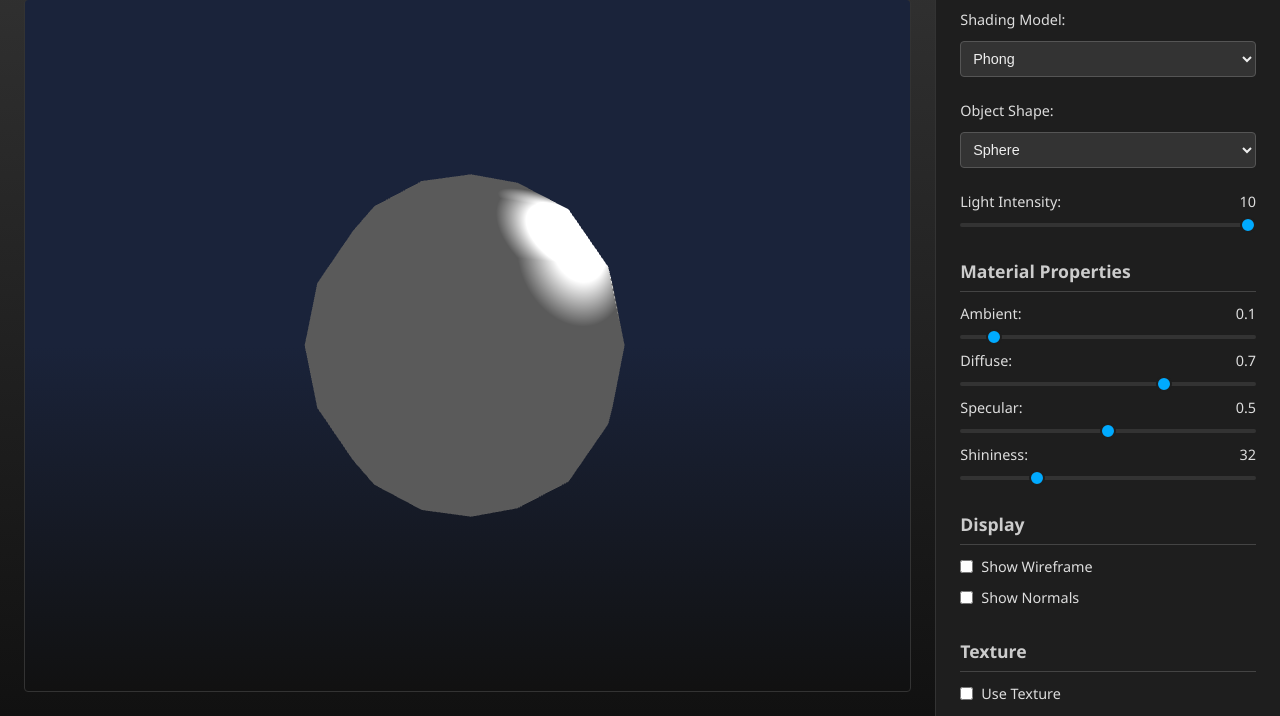
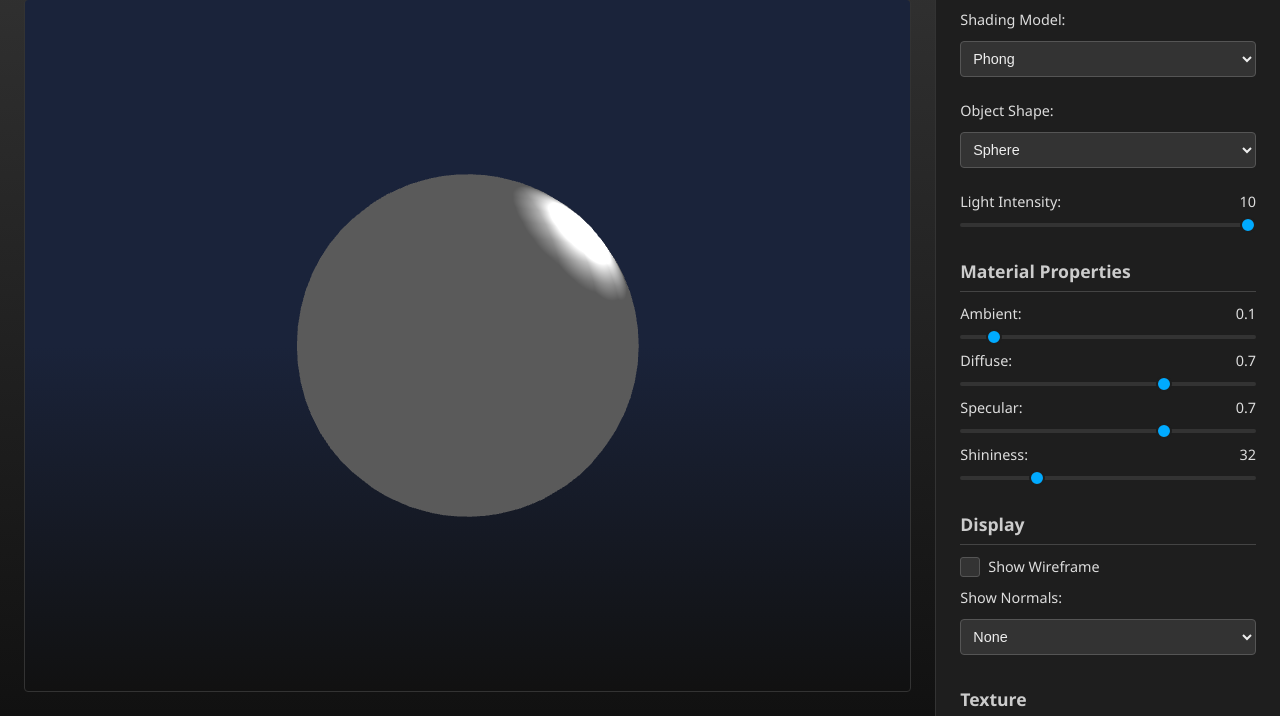
Before and after one commit to Gio-003/Lighting_visualizer, a website built with Vite: page lighting-visualizer/index.html in a window 1280 px wide. Shown: the part 84-800 px from the top of the page. Built offline with nearby package versions, Linux system fonts and the light colour scheme; animation ran at ten frames a second.

Commit message:
Isto manje izmene na frontu i dodavanje event listenera za diffuse

```diff
--- a/lighting-visualizer/index.html
+++ b/lighting-visualizer/index.html
@@ -48,8 +48,8 @@
         <label for="diffuse">Diffuse: <span id="diffuseValue">0.7</span></label>
         <input type="range" id="diffuse" name="diffuse" min="0" max="1" step="0.01" value="0.7">
 
-        <label for="specular">Specular: <span id="specularValue">0.5</span></label>
-        <input type="range" id="specular" name="specular" min="0" max="1" step="0.01" value="0.5">
+        <label for="specular">Specular: <span id="specularValue">0.7</span></label>
+        <input type="range" id="specular" name="specular" min="0" max="1" step="0.01" value="0.7">
 
         <label for="shininess">Shininess: <span id="shininessValue">32</span></label>
         <input type="range" id="shininess" name="shininess" min="1" max="128" value="32">
@@ -61,10 +61,12 @@
           <input type="checkbox" id="wireframe" name="wireframe">
           <label for="wireframe">Show Wireframe</label>
         </div>
-        <div class="checkbox-container">
-          <input type="checkbox" id="showNormals" name="showNormals">
-          <label for="showNormals">Show Normals</label>
-        </div>
+        <label for="normalsDisplay">Show Normals:</label>
+        <select id="normalsDisplay">
+          <option value="none" selected>None</option>
+          <option value="vertex">Vertex (All)</option>
+          <option value="face">Face (Averaged)</option>
+        </select>
       </div>
       <div class="control-group">
         <h3>Texture</h3>
--- a/lighting-visualizer/src/main.js
+++ b/lighting-visualizer/src/main.js
@@ -27,7 +27,7 @@ const pointLight = new THREE.PointLight(0xffffff, 200, 300);
 pointLight.position.set(10, 10, 10);
 scene.add(pointLight);
 // Create a sphere geometry and material, then add it to the scene with a wireframe overlay
-let geometry = new THREE.SphereGeometry(16, 8, 8);
+let geometry = new THREE.SphereGeometry(16, 32, 32);
 const material = new THREE.ShaderMaterial({
     vertexShader: vertShader,
     fragmentShader: fragShader,
@@ -61,6 +61,12 @@ ambientLightSlider.addEventListener('input', (event) => {
     const intensity = event.target.value;
     material.uniforms.uAmbientStrength.value = intensity;
 });
+const diffuseSlider = document.getElementById('diffuse');
+diffuseSlider.addEventListener('input', (event) => {
+    const intensity = event.target.value;
+    material.uniforms.uDiffuse.value = intensity;
+});
+
 const wireFrameCheckbox = document.getElementById('wireframe');
 wireFrameCheckbox.addEventListener('input', (event) => {
     const isChecked = event.target.checked;
--- a/lighting-visualizer/src/style.css
+++ b/lighting-visualizer/src/style.css
@@ -157,3 +157,71 @@ canvas {
   order: 1;
   cursor: pointer;
 }
+.checkbox-container input[type="checkbox"] {
+  /* Sakrivamo podrazumevani checkbox */
+  opacity: 0;
+  width: 0;
+  height: 0;
+  position: absolute;
+}
+
+.checkbox-container label {
+  /* Postavljamo labelu kao relativnu da bismo pozicionirali pseudo-element */
+  position: relative;
+  padding-left: 28px; /* Pravimo prostor za naš custom checkbox */
+  cursor: pointer;
+  display: flex;
+  align-items: center;
+  justify-content: flex-start; /* Poravnavamo tekst sa leve strane */
+  order: 1; /* Vraćamo originalni redosled */
+}
+
+/* Kreiramo kutiju za checkbox */
+.checkbox-container label::before {
+  content: '';
+  position: absolute;
+  left: 0;
+  top: 50%;
+  transform: translateY(-50%);
+  width: 18px;
+  height: 18px;
+  background-color: #333;
+  border: 1px solid #555;
+  border-radius: 3px;
+  transition: background-color 0.2s, border-color 0.2s;
+}
+
+/* Stil kada je checkbox označen (checked) */
+.checkbox-container input[type="checkbox"]:checked + label::before {
+  background-color: #00aaff;
+  border-color: #00aaff;
+}
+
+/* Kreiramo "kvačicu" (checkmark) unutar kutije */
+.checkbox-container label::after {
+  content: '';
+  position: absolute;
+  left: 6px;
+  top: 50%;
+  width: 6px;
+  height: 10px;
+  border: solid white;
+  border-width: 0 2px 2px 0;
+  transform: translateY(-60%) rotate(45deg);
+  opacity: 0; /* Sakrivena po defaultu */
+  transition: opacity 0.2s;
+}
+
+/* Prikazujemo "kvačicu" kada je checkbox označen */
+.checkbox-container input[type="checkbox"]:checked + label::after {
+  opacity: 1;
+}
+
+/* Uklanjamo staro pravilo za redosled */
+.checkbox-container input[type="checkbox"] {
+  order: initial; /* Vraćamo na podrazumevano */
+  opacity: 0;
+  width: 0;
+  height: 0;
+  position: absolute;
+}
```
